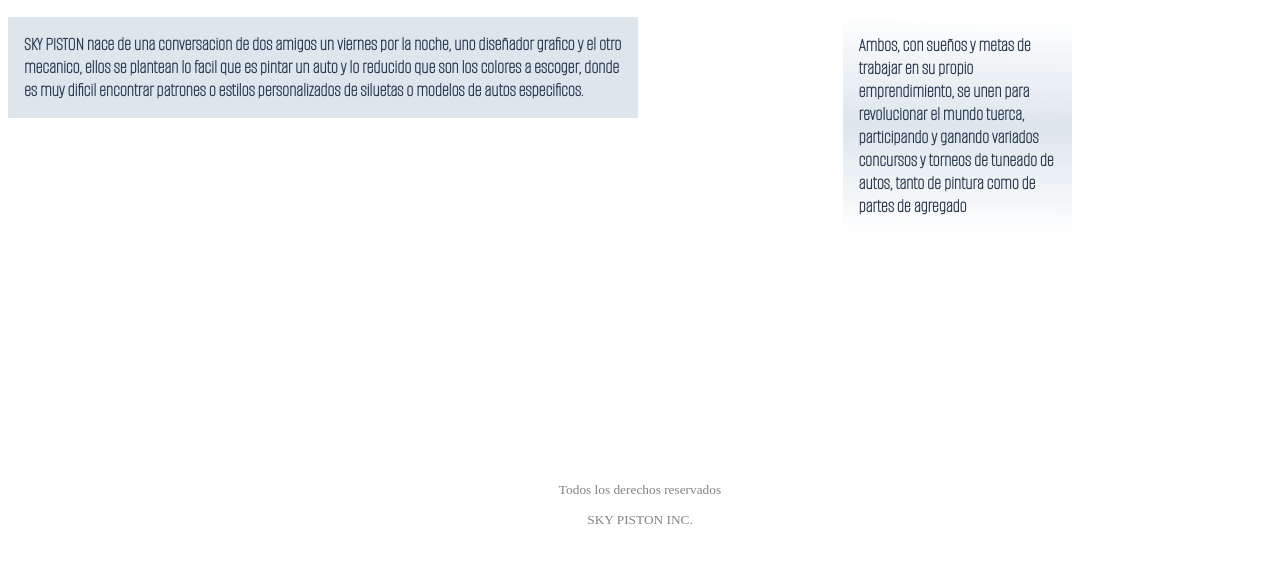
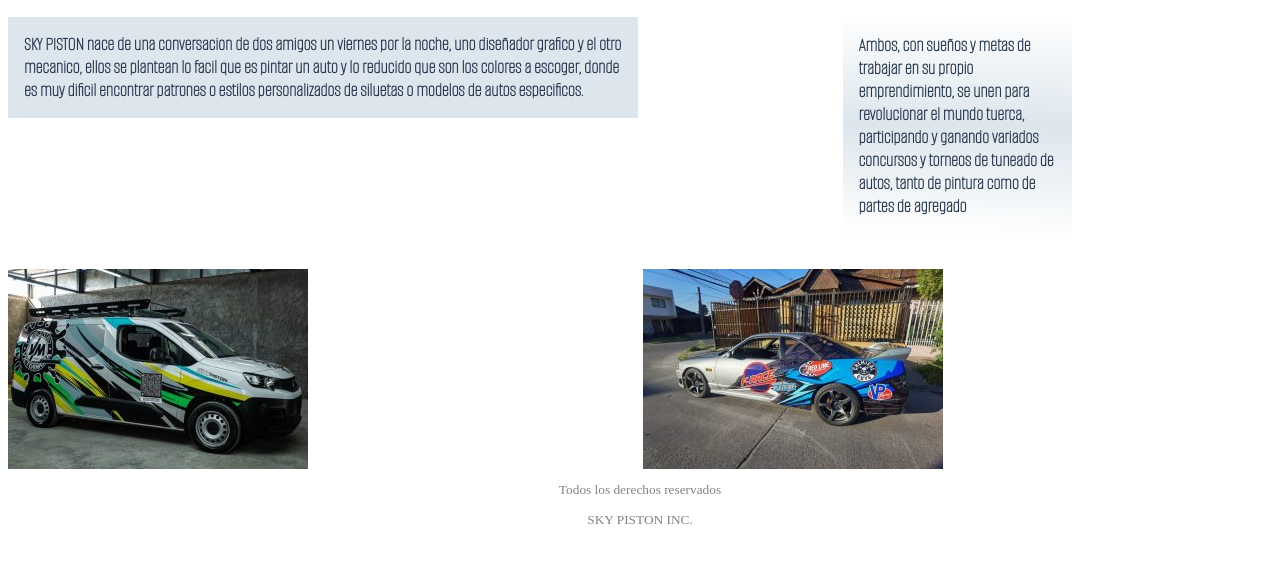
Before and after one commit to ngjorque1/SKY-PISTON, a website: page pages/nosotros.html in a window 1280 px wide. Shown: the part 89-652 px from the top of the page. Drawn offline with Linux system fonts and the light colour scheme; the site is published under a folder, as on GitHub Pages, so addresses that start at the root find nothing.

Commit message:
Tercera entrega corregida

```diff
--- a/pages/nosotros.html
+++ b/pages/nosotros.html
@@ -10,7 +10,7 @@
     <link rel="stylesheet" href="../scss/styles.css">
 </head>
 
-
+<body>
 <header>
     <nav class="navegacion"><a href="../index.html"> INICIO</a>
     <a href="./contacto.html"> CONTACTO</a>
@@ -39,4 +39,5 @@
     <p class="derechos">Todos los derechos reservados</p>
     <p class="derechos">SKY PISTON INC.</p>
 </footer>
+</body>
 </html>
--- a/scss/styles.css
+++ b/scss/styles.css
@@ -57,7 +57,7 @@
 .parrafoimagen1 {
   height: 200px;
   width: 300px;
-  background-image: url(/images/1.jpg);
+  background-image: url(../images/1.jpg);
 }
 
 .parrafoimagen1:hover {
@@ -69,7 +69,7 @@
 .parrafoimagen2 {
   height: 200px;
   width: 300px;
-  background-image: url(/images/detalle.jpg);
+  background-image: url(../images/detalle.jpg);
 }
 
 .parrafoimagen2:hover {
```
Also changed, not shown: pages/contacto.html (+2 -0 lines), pages/galeria.html (+5 -2 lines), pages/productos.html (+2 -0 lines), 1 other file.
